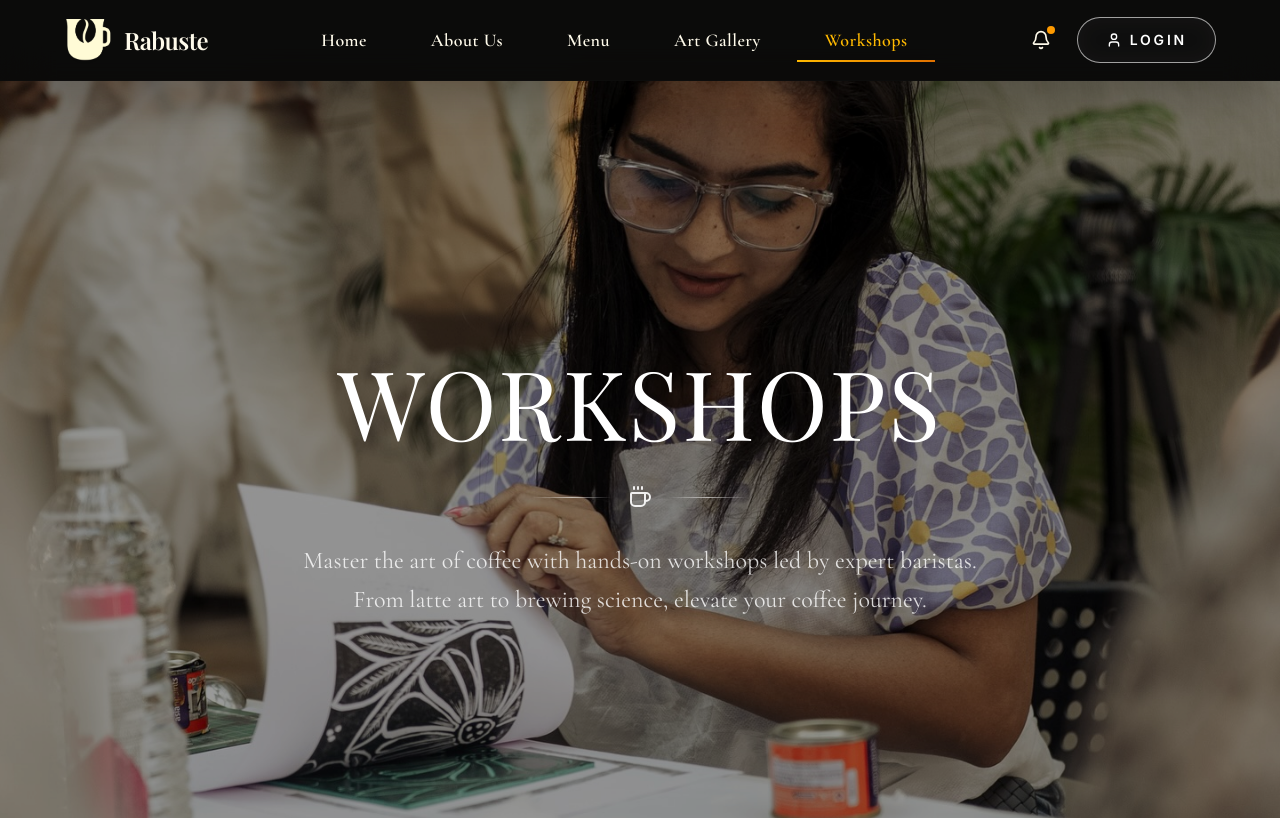
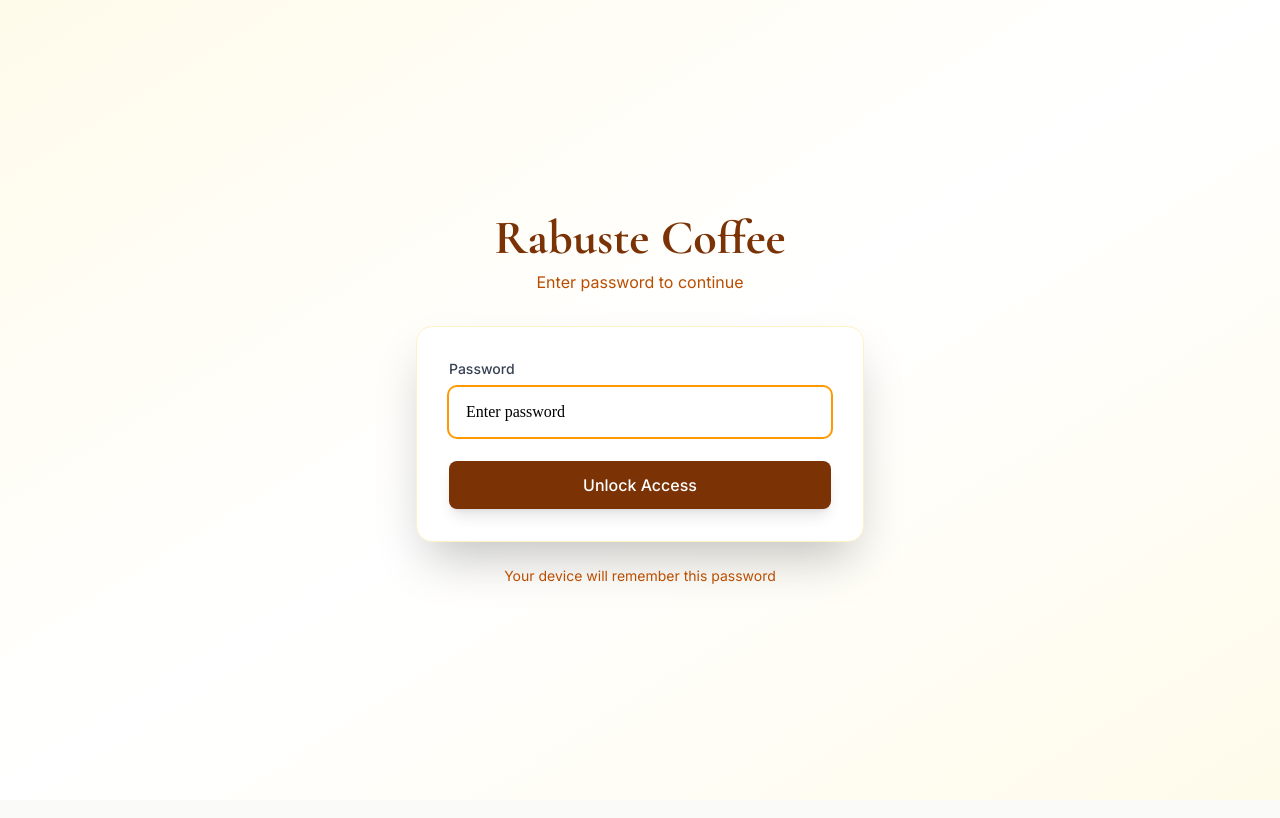
Before and after one commit to abhim-5/rabuste-coffee, a Next.js app: page /workshops in a window 1280 px wide. Shown: the top 818 px of the page. Built offline with nearby package versions, Linux system fonts and the light colour scheme; a web font is replaced by a local one.

Commit message:
added protection

```diff
--- a/src/app/globals.css
+++ b/src/app/globals.css
@@ -95,3 +95,14 @@ img[alt*="Next.js"],
 img[alt*="Vercel"] {
   display: none !important;
 }
+
+/* Password protection shake animation */
+@keyframes shake {
+  0%, 100% { transform: translateX(0); }
+  25% { transform: translateX(-10px); }
+  75% { transform: translateX(10px); }
+}
+
+.animate-shake {
+  animation: shake 0.3s ease-in-out;
+}
--- a/src/app/layout.tsx
+++ b/src/app/layout.tsx
@@ -1,6 +1,7 @@
 import type { Metadata } from "next";
 import { Playfair_Display, Cormorant_Garamond, Inter, Oswald } from "next/font/google";
 import "./globals.css";
+import PasswordProtection from "@/components/auth/PasswordProtection";
 
 const playfair = Playfair_Display({
   subsets: ["latin"],
@@ -52,7 +53,9 @@ export default function RootLayout({
       <body
         className={`${playfair.variable} ${cormorant.variable} ${inter.variable} ${oswald.variable} antialiased`}
       >
-        {children}
+        <PasswordProtection>
+          {children}
+        </PasswordProtection>
       </body>
     </html>
   );
--- /dev/null
+++ b/src/components/auth/PasswordProtection.tsx
@@ -0,0 +1,111 @@
+'use client';
+
+import { useState, useEffect } from 'react';
+
+const CORRECT_PASSWORD = 'SaaS@554';
+const AUTH_KEY = 'rabuste_authenticated';
+
+export default function PasswordProtection({ children }: { children: React.ReactNode }) {
+  const [isAuthenticated, setIsAuthenticated] = useState(false);
+  const [password, setPassword] = useState('');
+  const [error, setError] = useState('');
+  const [isLoading, setIsLoading] = useState(true);
+
+  useEffect(() => {
+    // Check if user is already authenticated
+    const authStatus = localStorage.getItem(AUTH_KEY);
+    if (authStatus === 'true') {
+      setIsAuthenticated(true);
+    }
+    setIsLoading(false);
+  }, []);
+
+  const handleSubmit = (e: React.FormEvent) => {
+    e.preventDefault();
+
+    if (password === CORRECT_PASSWORD) {
+      localStorage.setItem(AUTH_KEY, 'true');
+      setIsAuthenticated(true);
+      setError('');
+    } else {
+      setError('Incorrect password. Please try again.');
+      setPassword('');
+    }
+  };
+
+  // Show loading state briefly to check localStorage
+  if (isLoading) {
+    return (
+      <div className="min-h-screen flex items-center justify-center bg-gradient-to-br from-amber-50 via-white to-amber-50">
+        <div className="animate-pulse text-amber-900">Loading...</div>
+      </div>
+    );
+  }
+
+  // If authenticated, show the children (the actual website)
+  if (isAuthenticated) {
+    return <>{children}</>;
+  }
+
+  // Show password protection screen
+  return (
+    <div className="min-h-screen flex items-center justify-center bg-gradient-to-br from-amber-50 via-white to-amber-50 px-4">
+      <div className="max-w-md w-full">
+        {/* Logo/Branding */}
+        <div className="text-center mb-8">
+          <h1 className="text-4xl md:text-5xl font-bold text-amber-900 mb-2 font-serif">
+            Rabuste Coffee
+          </h1>
+          <p className="text-amber-700">Enter password to continue</p>
+        </div>
+
+        {/* Password Form */}
+        <div className="bg-white rounded-2xl shadow-2xl p-8 border border-amber-100">
+          <form onSubmit={handleSubmit} className="space-y-6">
+            <div>
+              <label
+                htmlFor="password"
+                className="block text-sm font-medium text-gray-700 mb-2"
+              >
+                Password
+              </label>
+              <input
+                type="password"
+                id="password"
+                value={password}
+                onChange={(e) => setPassword(e.target.value)}
+                className="w-full px-4 py-3 border border-gray-300 rounded-lg focus:ring-2 focus:ring-amber-500 focus:border-transparent outline-none transition-all"
+                placeholder="Enter password"
+                autoFocus
+                style={{
+                  WebkitTextSecurity: 'disc',
+                  fontFamily: 'text-security-disc',
+                  color: '#000000',
+                  WebkitTextFillColor: '#000000',
+                  opacity: 1
+                }}
+              />
+              {error && (
+                <p className="mt-2 text-sm text-red-600 animate-shake">
+                  {error}
+                </p>
+              )}
+            </div>
+
+            <button
+              type="submit"
+              className="w-full bg-amber-900 text-white py-3 rounded-lg hover:bg-amber-800 transition-colors duration-300 font-medium shadow-lg hover:shadow-xl transform hover:-translate-y-0.5"
+            >
+              Unlock Access
+            </button>
+          </form>
+        </div>
+
+        {/* Footer note */}
+        <p className="text-center mt-6 text-sm text-amber-700">
+          Your device will remember this password
+        </p>
+      </div>
+    </div>
+  );
+}
```
